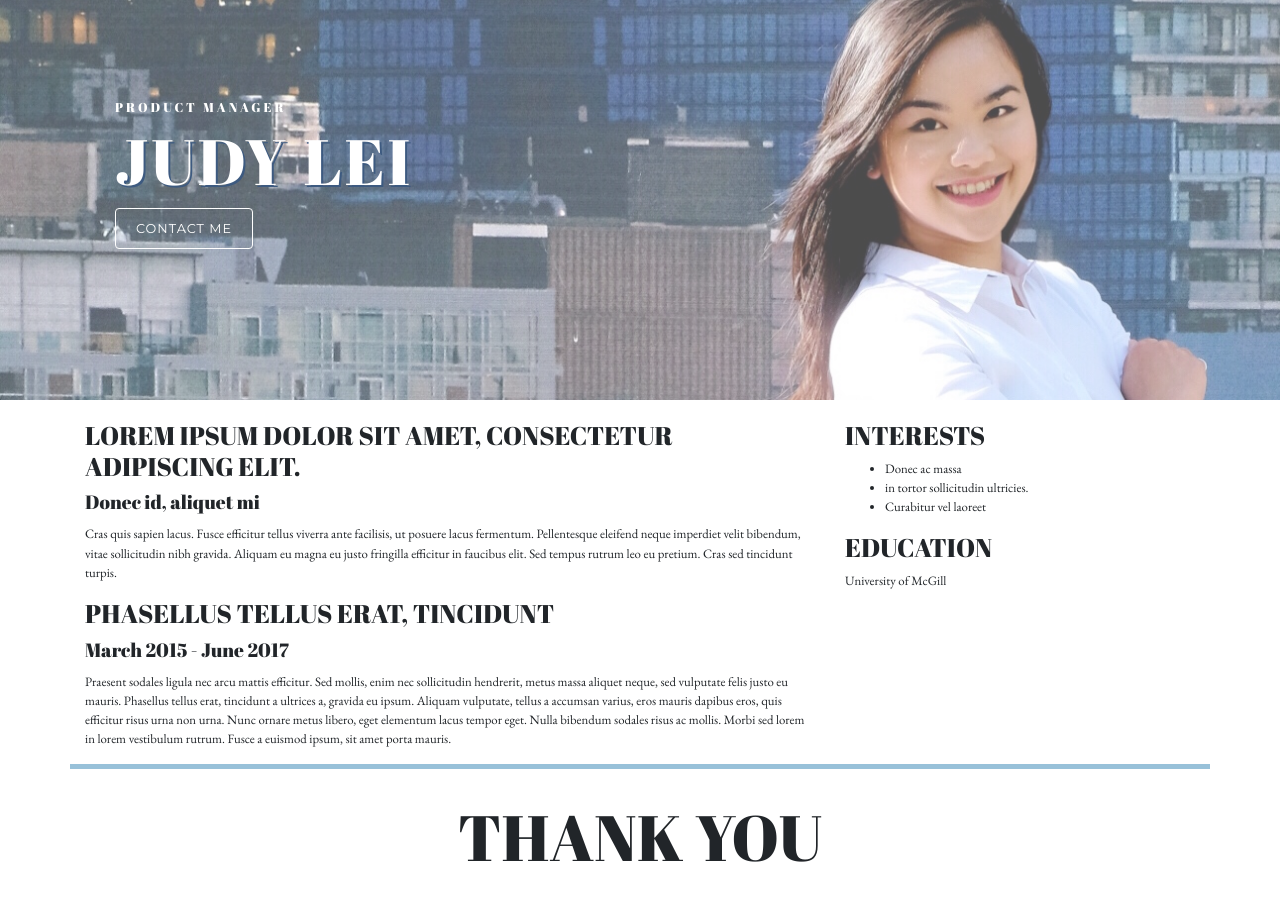
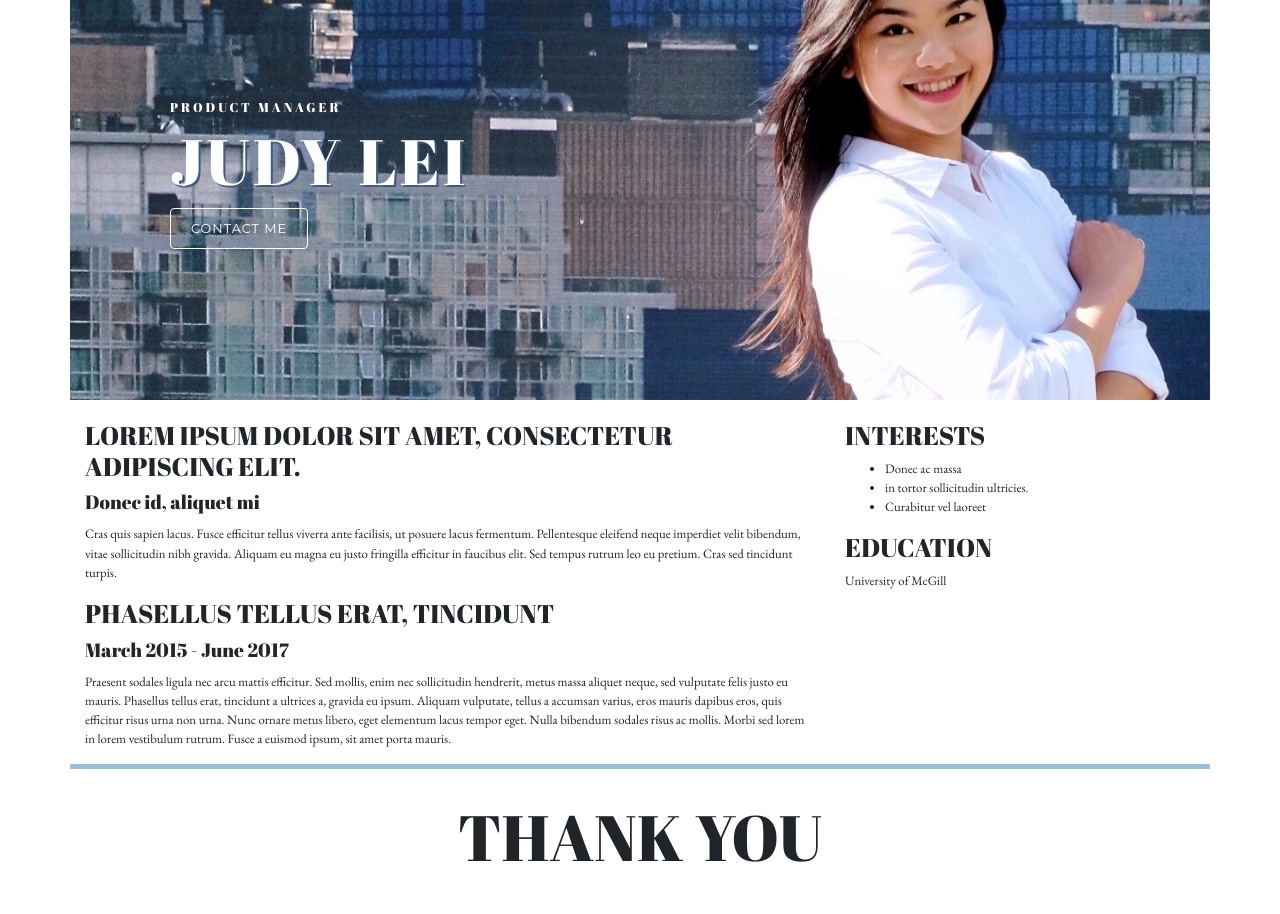
Before and after one commit to bonnieli/judylei, a PHP site: page /index.html in a window 1280 px wide; the page is wider, and only the part inside the window is pictured. Run offline with PHP 8.4, Linux system fonts and the light colour scheme; some web fonts are replaced.

Commit message:
parallax cover

```diff
--- a/index.html
+++ b/index.html
@@ -18,18 +18,6 @@
     <title>Hello, world!</title>
   </head>
   <body>
-    <div id="cover" class="container-fluid">
-      <div class="center row">
-        <div class="col-md-12" id="cover-header">
-          <h2>Product Manager</h2>
-          <h1>Judy Lei</h1>
-
-          <a href="mailto:someone@example.com" class="btn contact">Contact Me</a>
-        </div>
-      </div>
-    </div>
-
-
     <div class="container">
 <!--       <div class="row" id="header">
         <div class="col-md-8">
@@ -40,6 +28,24 @@
         </div>
         <div class="col-md-4">
           <img src="images/photo.JPG" class="profile_picture">
+        </div>
+      </div> -->
+
+      <div class="row" id="cover-parallax">
+        <div class="parallax col-sm-12">
+          <h2>Product Manager</h2>
+          <h1>Judy Lei</h1>
+
+          <a href="mailto:someone@example.com" class="btn contact">Contact Me</a>
+        </div>
+      </div>
+
+<!--       <div class="row" id="cover">
+        <div class="col-sm-12" id="cover-header">
+          <h2>Product Manager</h2>
+          <h1>Judy Lei</h1>
+
+          <a href="mailto:someone@example.com" class="btn contact">Contact Me</a>
         </div>
       </div> -->
 
--- a/style.css
+++ b/style.css
@@ -1,3 +1,7 @@
+body,
+html {
+  height: 100%;
+}
 body {
   /*font-family: 'Montserrat', sans-serif;*/
 
@@ -60,6 +64,47 @@ body #cover-header {
   margin-top: 100px;
   margin-left: 100px;
 }
+body .parallax {
+  text-transform: uppercase;
+  padding: 100px;
+  /* The image used */
+
+  background-image: url('images/cover copy.jpg');
+  height: 400px;
+  width: 100%;
+  /* Create the parallax scrolling effect */
+
+  background-attachment: fixed;
+  background-position: center;
+  background-repeat: no-repeat;
+  background-size: cover;
+}
+body .parallax h1,
+body .parallax h2 {
+  color: #ffffff;
+}
+body .parallax h1 {
+  font-size: 5em;
+  letter-spacing: 3px;
+  text-shadow: 2px 2px #3d5a80;
+}
+body .parallax h2 {
+  font-size: 1em;
+  letter-spacing: 3px;
+}
+body .parallax .contact {
+  font-family: 'Montserrat', sans-serif;
+  text-transform: uppercase;
+  background-color: transparent;
+  font-size: 1em;
+  border: 1px solid #ffffff;
+  color: #ffffff;
+  padding: 10px 20px;
+}
+body .parallax .contact:hover {
+  background-color: #ffffff;
+  color: #000000;
+}
 body #cover {
   height: 400px;
   position: relative;
--- a/style.less
+++ b/style.less
@@ -3,6 +3,10 @@
 @purplenavy: #3D5A80;
 @white: #ffffff;
 @black: #000000;
+
+body, html {
+    height: 100%;
+}
 
 body {
 	/*font-family: 'Montserrat', sans-serif;*/
@@ -70,6 +74,50 @@ body {
 		margin-left: 100px;
 	}
 
+	.parallax {
+		text-transform: uppercase;
+		padding: 100px;
+
+		/* The image used */
+		background-image: url('images/cover copy.jpg');
+
+		height: 400px;
+		width: 100%;
+
+		/* Create the parallax scrolling effect */
+		background-attachment: fixed;
+		background-position: center;
+		background-repeat: no-repeat;
+		background-size: cover;
+
+		h1, h2 {
+			color: @white;
+		}
+		h1 {
+			font-size: 5em;
+			letter-spacing: 3px;
+			text-shadow: 2px 2px @purplenavy;
+		}
+		h2 {
+			font-size: 1em;
+			letter-spacing: 3px;
+		}
+
+		.contact {
+			font-family: 'Montserrat', sans-serif;
+			text-transform: uppercase;
+			background-color: transparent;
+			font-size: 1em;
+			border: 1px solid @white;
+			color: @white;
+			padding: 10px 20px;
+			&:hover {
+				background-color: @white;
+				color: @black;
+			}
+		}
+	}
+
 	#cover {
 		height: 400px;
 		position: relative;
```
Also changed, not shown: images/cover copy.jpg (added), images/cover.JPG.
